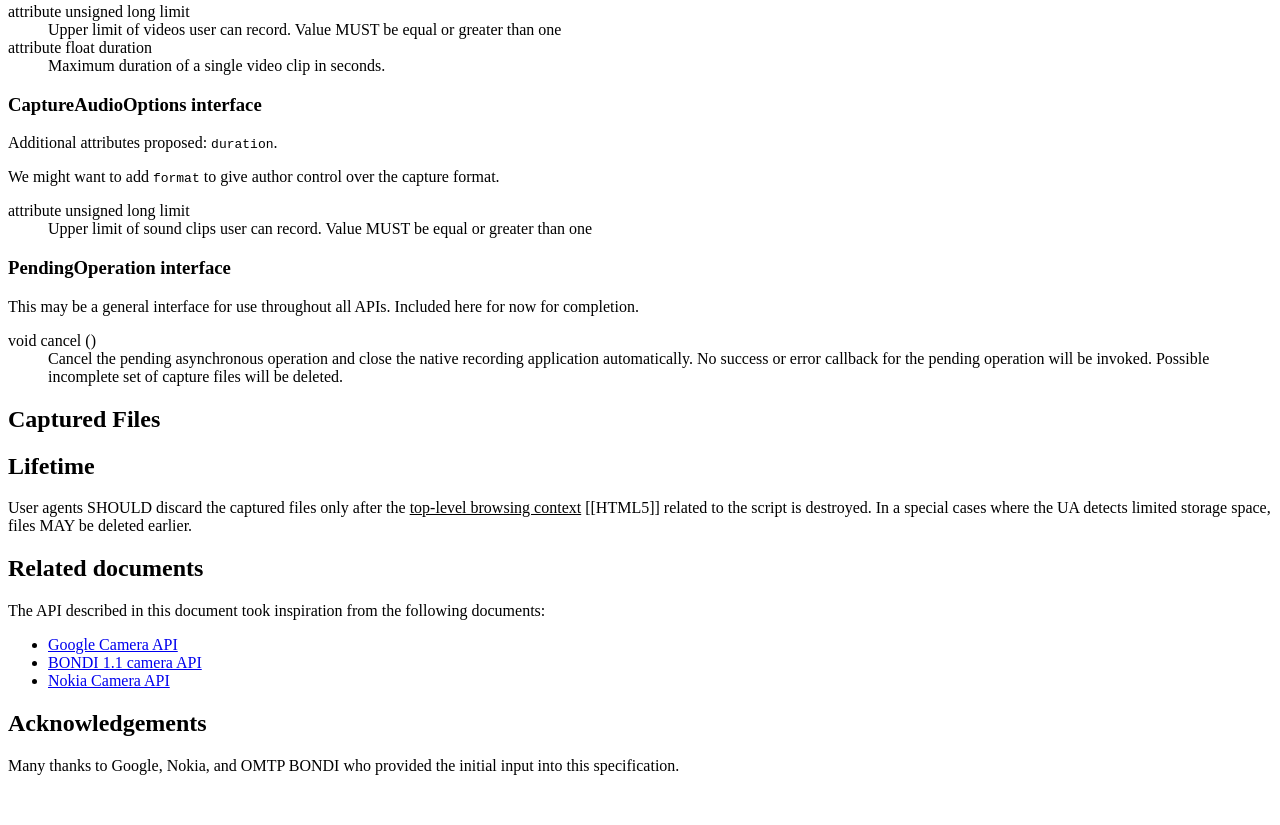
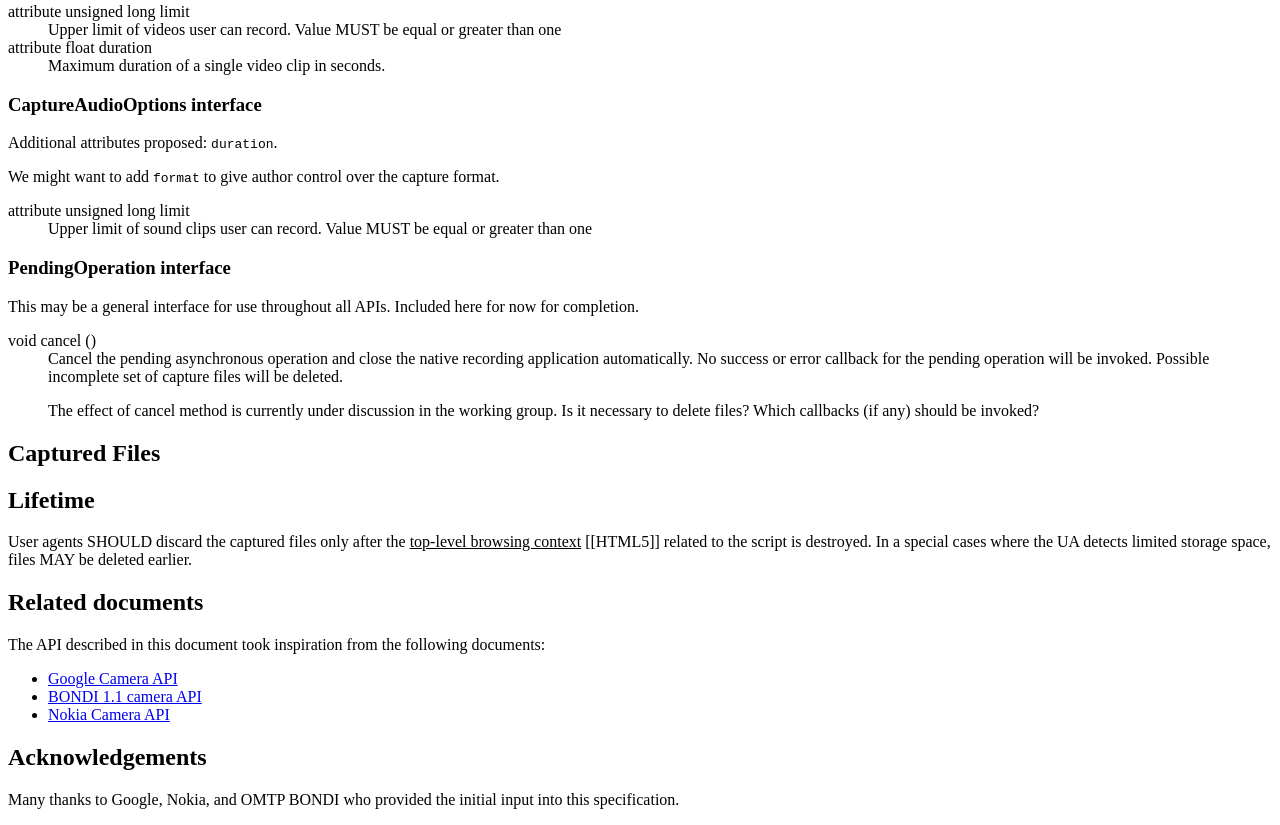
Before and after one commit to w3c/html-media-capture, a plain HTML site: page Overview-API.html in a window 1280 px wide. Shown: the part 3714-4539 px from the top of the page. Before the commit the page ends 4505 px from the top, so only its background shows below. Drawn offline with Linux system fonts and the light colour scheme; a script that the page names is missing.

Commit message:
Added a note about cancel()

```diff
--- a/Overview-API.html
+++ b/Overview-API.html
@@ -459,7 +459,13 @@ alert(summary);
 
   <dl title="[NoInterfaceObject] interface PendingOperation" class="idl">
     <dt>void cancel ()</dt>
-    <dd>Cancel the pending asynchronous operation and close the native recording application automatically. No success or error callback for the pending operation will be invoked. Possible incomplete set of capture files will be deleted.</dd>
+    <dd>Cancel the pending asynchronous operation and close the native recording application automatically. No success or error callback for the pending operation will be invoked. Possible incomplete set of capture files will be deleted.
+
+    <p class='note'>
+       The effect of cancel method is currently under discussion in the working group. Is it necessary to delete files? Which callbacks (if any) should be invoked?
+    </p>
+
+  </dd>
   </dl>
 
   </section>
```
